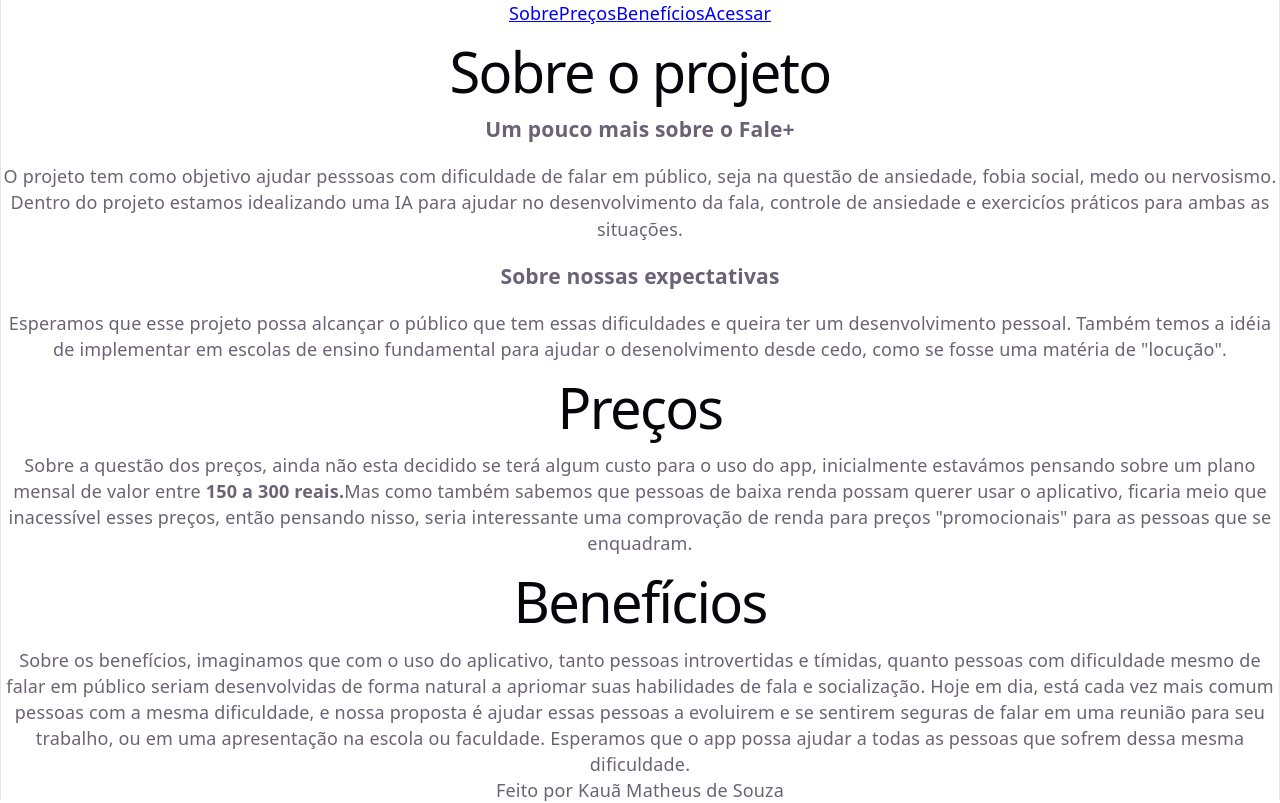
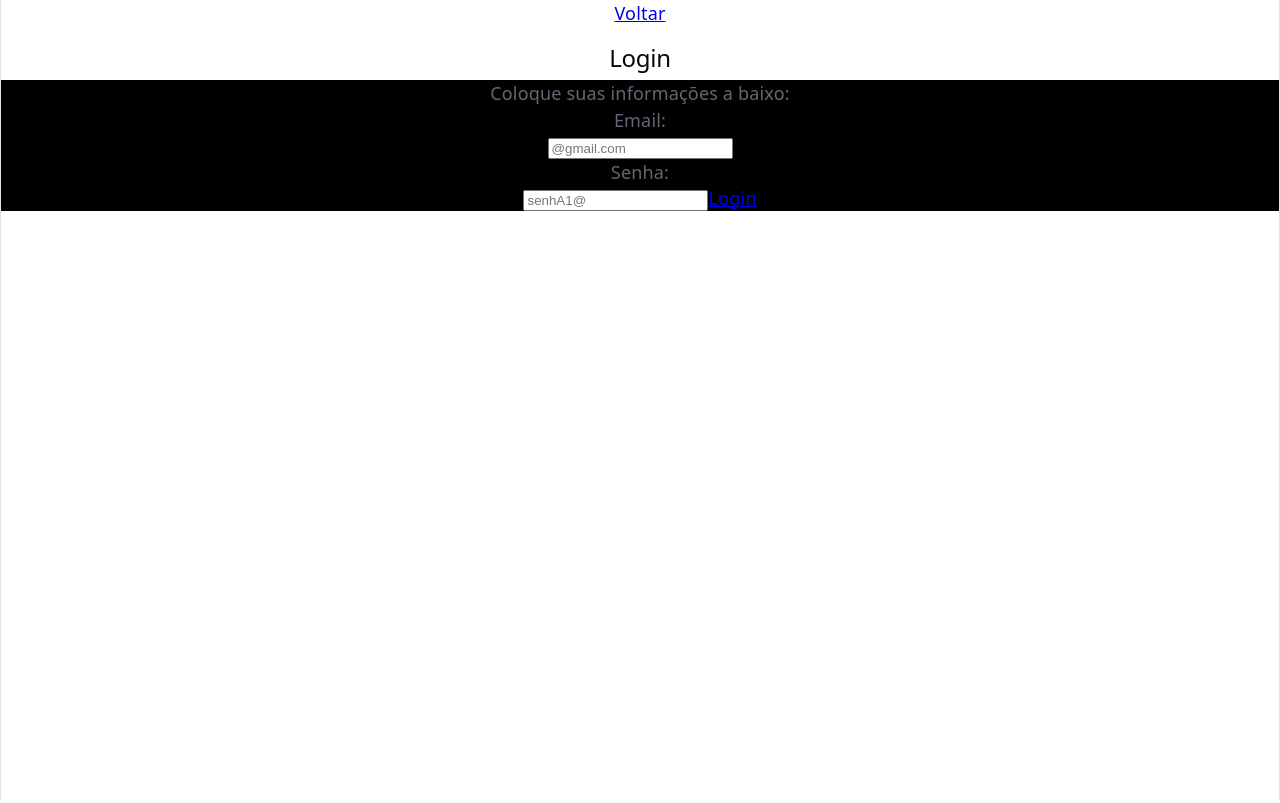
Before and after one commit to ZeEngoleSeco/Senac_Transforme-se_2026_React, a React (Vite) app in the folder curso-react/: page /auth in a window 1280 px wide. Built offline with nearby package versions, Linux system fonts and the light colour scheme; what @twind/core, @twind/preset-autoprefix, @twind/preset-tailwind would draw is missing.

Commit message:
alterações na aula 01/09/2026

```diff
--- a/curso-react/package.json
+++ b/curso-react/package.json
@@ -14,7 +14,8 @@
     "@twind/preset-autoprefix": "^1.0.7",
     "@twind/preset-tailwind": "^1.1.4",
     "react": "^19.2.8",
-    "react-dom": "^19.2.8"
+    "react-dom": "^19.2.8",
+    "react-router": "^7.14.1"
   },
   "devDependencies": {
     "@eslint/js": "^10.0.1",
--- a/curso-react/src/App.jsx
+++ b/curso-react/src/App.jsx
@@ -1,66 +1,16 @@
+import {Routes, Route} from 'react-router';
+import Home from './pages/Home.jsx';
+import Auth from './pages/Auth.jsx';
 
 function App(){
 /*Tudo do lado de fora é JS*/
 /*Tudo dentro de () é HTML*/
 /*Return só aceita um <> como princípal, dentro dess princípal pode conterm vários sub-princípais*/
   return (
-    <>
-        <nav class="py-2 px-4 flex itens-center shadow-lg fixed w-full bg-secondary top-0">
-            <a href="#about" class="py-2 px-2 hover:bg-primary">Sobre</a>
-            <a href="#prices" class="py-2 px-2 hover:bg-primary">Preços</a>
-            <a href="#features" class="py-2 px-2 hover:bg-primary">Benefícios</a>
-            <a href="auth.html" class="py-2 px-4 bg-primary text-white rounded-full ml-auto mr-5 shadow hover:shadow-inner">Acessar</a>
-        </nav>
-        <div>
-            <div id="about">
-                <div class="max-w-lg mx-auto py-4">
-                    <h1 class="text-center">Sobre o projeto</h1>
-                    <div class="flex gap-8">
-                        <div>
-                            <h3>Um pouco mais sobre o Fale+</h3>
-                            <p>
-                                O projeto tem como objetivo ajudar pesssoas com dificuldade de falar em público, seja na questão de ansiedade, fobia social, medo ou nervosismo.
-                                Dentro do projeto estamos idealizando uma IA para ajudar no desenvolvimento da fala, controle de ansiedade e exercicíos práticos para ambas as situações.
-                            </p>
-                        </div>
-                        <div>
-                            <h3>Sobre nossas expectativas</h3>
-                            <p>
-                                Esperamos que esse projeto possa alcançar o público que tem essas dificuldades e queira ter um desenvolvimento pessoal.
-                                Também temos a idéia de implementar em escolas de ensino fundamental para ajudar o desenolvimento desde cedo, como se fosse uma matéria de "locução".
-                            </p>
-                        </div>
-                    </div>
-                </div>
-            </div>
-            <div id="prices">
-                <div class="max-w-lg mx-auto py-4">
-                    <h1 class="text-center">Preços</h1>
-                    <p>
-                        Sobre a questão dos preços, ainda não esta decidido se terá algum custo para o uso do app, inicialmente estavámos pensando sobre um plano mensal de valor entre <b>150 a 300 reais.</b>
-                        Mas como também sabemos que pessoas de baixa renda possam querer usar o aplicativo, ficaria meio que inacessível esses preços, então pensando nisso, seria interessante uma comprovação de renda para preços "promocionais" para as pessoas que se enquadram.
-                    </p>
-                </div>
-            </div>
-            <div id="features">
-                <div class="max-w-lg max-w-lg mx-auto py-4">
-                    <h1 class="text-center">Benefícios</h1>
-                    <p>
-                        Sobre os benefícios, imaginamos que com o uso do aplicativo, tanto pessoas introvertidas e tímidas, quanto pessoas com dificuldade mesmo de falar em público seriam desenvolvidas de forma natural a apriomar suas habilidades de fala e socialização.
-                        Hoje em dia, está cada vez mais comum pessoas com a mesma dificuldade, e nossa proposta é ajudar essas pessoas a evoluirem e se sentirem seguras de falar em uma reunião para seu trabalho, ou em uma apresentação na escola ou faculdade.
-                        Esperamos que o app possa ajudar a todas as pessoas que sofrem dessa mesma dificuldade.
-                    </p>
-                </div>
-            </div>
-        </div>
-        <footer>
-            <div class="max-w-lg max-w-lg mx-auto py-4 text-center">
-                <p>
-                    Feito por Kauã Matheus de Souza
-                </p>
-            </div>
-        </footer>
-  </>
+    <Routes>
+        <Route path="/" element={<Home />} />
+        <Route path="/auth" element={<Auth />} />
+    </Routes>
   )
 }
 
--- a/curso-react/src/index.css
+++ b/curso-react/src/index.css
@@ -109,3 +109,7 @@ code {
   padding: 4px 8px;
   background: var(--code-bg);
 }
+
+.bg-dark{
+  background-color: #000000;
+}
--- a/curso-react/src/main.jsx
+++ b/curso-react/src/main.jsx
@@ -3,6 +3,7 @@ import { createRoot } from 'react-dom/client'
 import { install } from '@twind/core'
 import presetAutoprefix from '@twind/preset-autoprefix'
 import presetTailwind from '@twind/preset-tailwind'
+import { BrowserRouter } from 'react-router'
 import './index.css'
 import App from './App.jsx'
 
@@ -24,6 +25,8 @@ install({
 
 createRoot(document.getElementById('root')).render(
   <StrictMode>
-    <App />
+    <BrowserRouter>
+      <App />
+    </BrowserRouter>
   </StrictMode>,
 )
--- /dev/null
+++ b/curso-react/src/pages/Auth.jsx
@@ -0,0 +1,24 @@
+import { Link } from "react-router";
+
+function Auth(){
+    return(
+        <div>
+            <nav class="py-2 px-4 flex itens-center fixed w-full bg-secondary top-0">
+                <Link class="py-2 px-4 bg-primary text-white rounded-full ml-2 shadow hover:shadow-inner" to="/">Voltar</Link>
+            </nav>
+            <pre id="pResponse"></pre>
+            <div class="flex flex-col text-center">
+                <h2 class="py-2 px-4 text-center">Login</h2>
+
+                <form id="form_login" class="my-20 mx-auto p-5 bg-dark rounded-xl">
+                    <p class="py-2 px-5 mr-4 text-center text-white my-auto">Coloque suas informações a baixo:</p>
+                    <p class="py-2 px-5 m-1 text-white">Email:</p> <input class="bg-white" id="i_emaillogin" type="email" placeholder="@gmail.com" />
+                    <p class="py-2 px-5 m-1 text-white">Senha:</p> <input class="bg-white" id="i_passwordlogin" type="password" placeholder="senhA1@" />
+                    <Link id="button_login" class="text-white p-2 itens-center my-auto rounded-2xl bg-secondary">Login</Link>
+                </form>
+            </div>
+        </div>
+    )
+}
+
+export default Auth;
--- /dev/null
+++ b/curso-react/src/pages/Home.jsx
@@ -0,0 +1,64 @@
+import {Link} from 'react-router'
+
+function Home(){
+    return(
+        <>
+            <nav class="py-2 px-4 flex itens-center shadow-lg fixed w-full bg-secondary top-0">
+                <a href="#about" class="py-2 px-2 hover:bg-primary">Sobre</a>
+                <a href="#prices" class="py-2 px-2 hover:bg-primary">Preços</a>
+                <a href="#features" class="py-2 px-2 hover:bg-primary">Benefícios</a>
+                <Link class="py-2 px-4 bg-primary text-white rounded-full ml-auto mr-5 shadow hover:shadow-inner" to="/auth">Acessar</Link>
+            </nav>
+            <div>
+                <div id="about">
+                    <div class="max-w-lg mx-auto py-4">
+                        <h1 class="text-center">Sobre o projeto</h1>
+                        <div class="flex gap-8">
+                            <div>
+                                <h3>Um pouco mais sobre o Fale+</h3>
+                                <p>
+                                    O projeto tem como objetivo ajudar pesssoas com dificuldade de falar em público, seja na questão de ansiedade, fobia social, medo ou nervosismo.
+                                    Dentro do projeto estamos idealizando uma IA para ajudar no desenvolvimento da fala, controle de ansiedade e exercicíos práticos para ambas as situações.
+                                </p>
+                            </div>
+                            <div>
+                                <h3>Sobre nossas expectativas</h3>
+                                <p>
+                                    Esperamos que esse projeto possa alcançar o público que tem essas dificuldades e queira ter um desenvolvimento pessoal.
+                                    Também temos a idéia de implementar em escolas de ensino fundamental para ajudar o desenolvimento desde cedo, como se fosse uma matéria de "locução".
+                                </p>
+                            </div>
+                        </div>
+                    </div>
+                </div>
+                <div id="prices">
+                    <div class="max-w-lg mx-auto py-4">
+                        <h1 class="text-center">Preços</h1>
+                        <p>
+                            Sobre a questão dos preços, ainda não esta decidido se terá algum custo para o uso do app, inicialmente estavámos pensando sobre um plano mensal de valor entre <b>150 a 300 reais.</b>
+                            Mas como também sabemos que pessoas de baixa renda possam querer usar o aplicativo, ficaria meio que inacessível esses preços, então pensando nisso, seria interessante uma comprovação de renda para preços "promocionais" para as pessoas que se enquadram.
+                        </p>
+                    </div>
+                </div>
+                <div id="features">
+                    <div class="max-w-lg max-w-lg mx-auto py-4">
+                        <h1 class="text-center">Benefícios</h1>
+                        <p>
+                            Sobre os benefícios, imaginamos que com o uso do aplicativo, tanto pessoas introvertidas e tímidas, quanto pessoas com dificuldade mesmo de falar em público seriam desenvolvidas de forma natural a apriomar suas habilidades de fala e socialização.
+                            Hoje em dia, está cada vez mais comum pessoas com a mesma dificuldade, e nossa proposta é ajudar essas pessoas a evoluirem e se sentirem seguras de falar em uma reunião para seu trabalho, ou em uma apresentação na escola ou faculdade.
+                            Esperamos que o app possa ajudar a todas as pessoas que sofrem dessa mesma dificuldade.
+                        </p>
+                    </div>
+                </div>
+            </div>
+            <footer>
+                <div class="max-w-lg max-w-lg mx-auto py-4 text-center">
+                    <p>
+                        Feito por Kauã Matheus de Souza
+                    </p>
+                </div>
+            </footer>
+        </>
+    );
+}
+export default Home;
```
Also changed, not shown: 2 other files (tests, documents, lock files or other folders).
